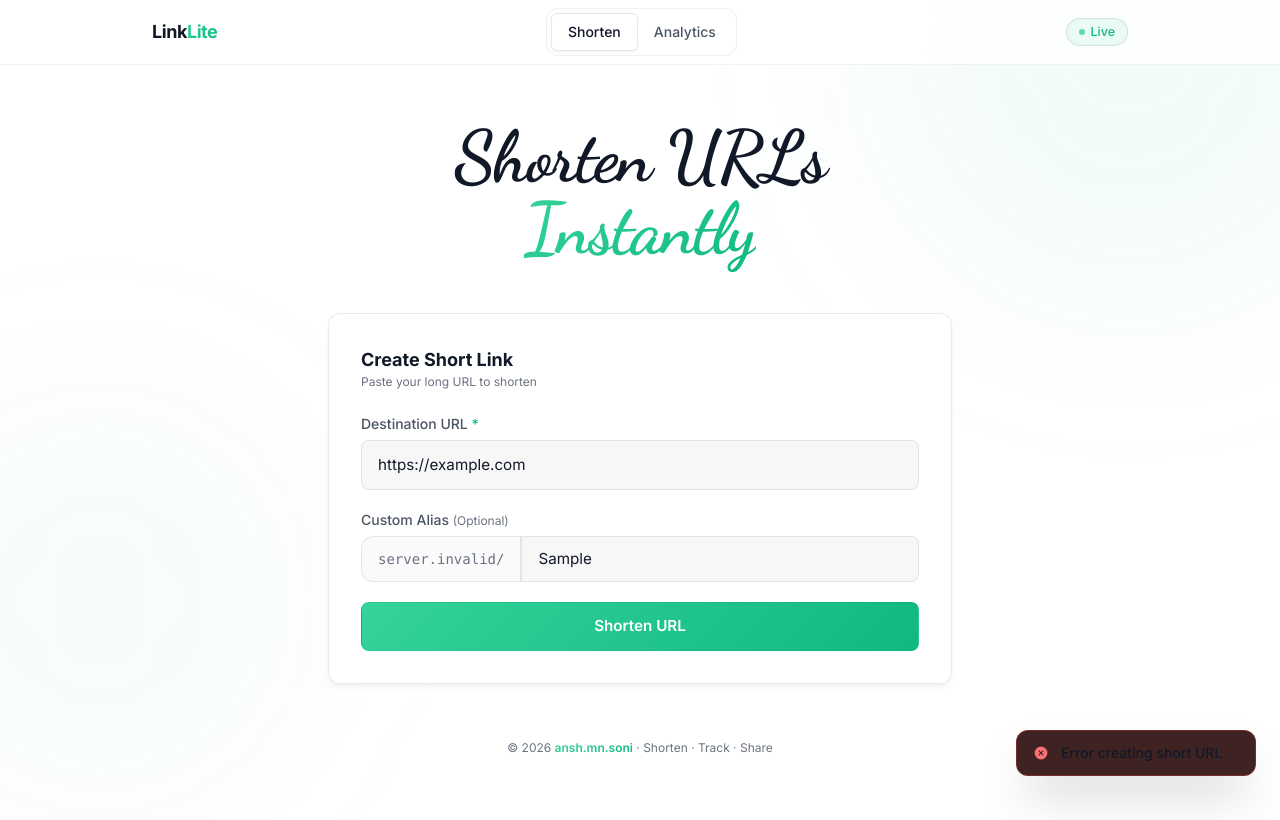
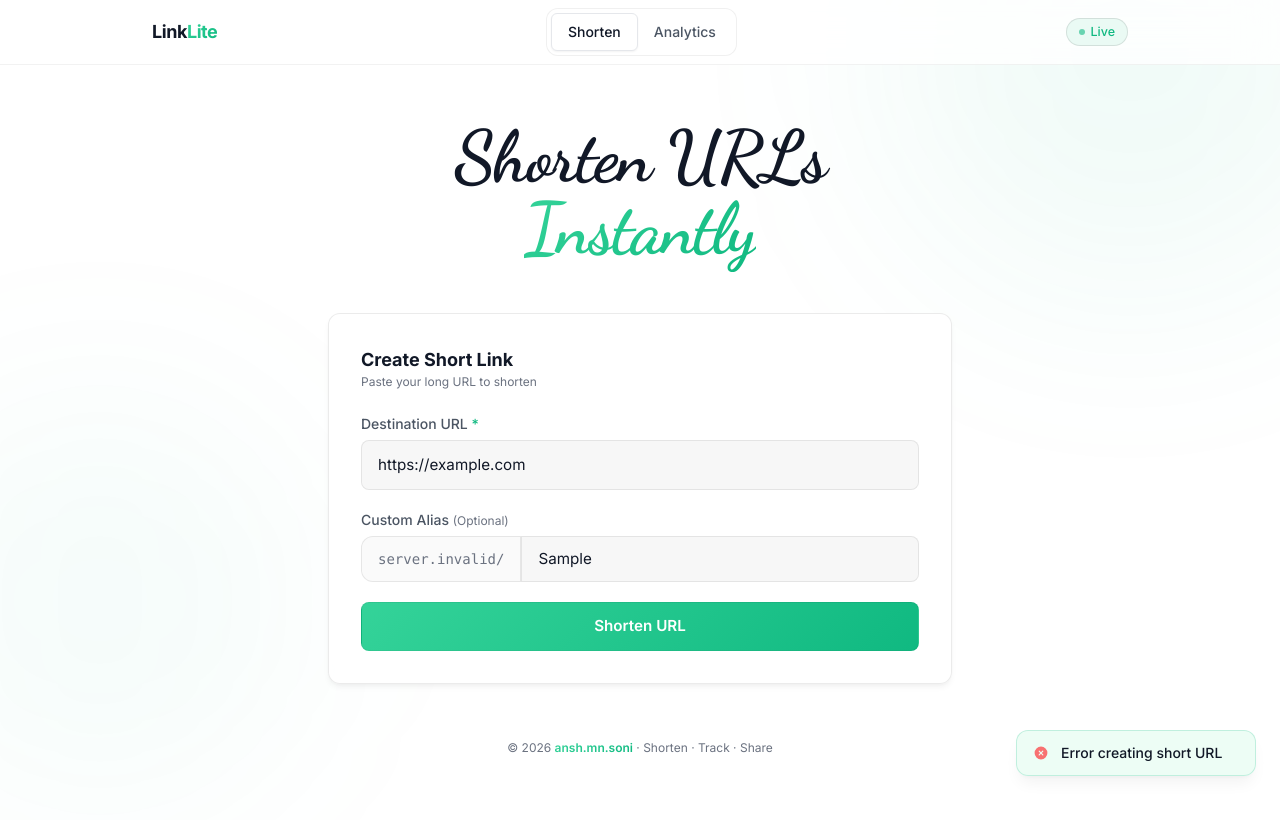
Before and after one commit to AnshMNSoni/LinkLite, a React (Vite) app in the folder frontend/: page / in a window 1280 px wide. Both pictures are taken after typing "https://example.com", "Sample" into the empty fields and a click on the button "Shorten URL". Built offline with nearby package versions, Linux system fonts and the light colour scheme; no server answers.

Commit message:
fix toast issue

```diff
--- a/frontend/src/components/Toast.jsx
+++ b/frontend/src/components/Toast.jsx
@@ -51,16 +51,19 @@ export default function Toast() {
     error: "border-red-500/30 bg-[#2b0c0c]/90",
     info: "border-blue-500/30 bg-[#09172e]/90",
   };
-
   return (
     <div className="toast-container">
       {toasts.map((t) => (
         <div
           key={t.id}
-          className={`flex items-center gap-3 px-4 py-3 rounded-xl border backdrop-blur-xl shadow-2xl pointer-events-auto
-            animate-slide-up ${colors[t.type] || colors.info}`}
-          style={{ minWidth: 240, maxWidth: 360 }}
-        >
+          className="flex items-center gap-3 px-4 py-3 rounded-xl shadow-lg transform transition-all duration-300 pointer-events-auto shadow-black/5"
+          style={{
+            background: "rgba(236,253,245,0.95)", // brand-50 with opacity
+            border: "1px solid rgba(16,185,129,0.2)",
+            backdropFilter: "blur(10px)",
+            minWidth: 240,
+            maxWidth: 360
+          }}>
           {icons[t.type] || icons.info}
           <span className="text-sm text-gray-900 font-medium">{t.message}</span>
         </div>
```
